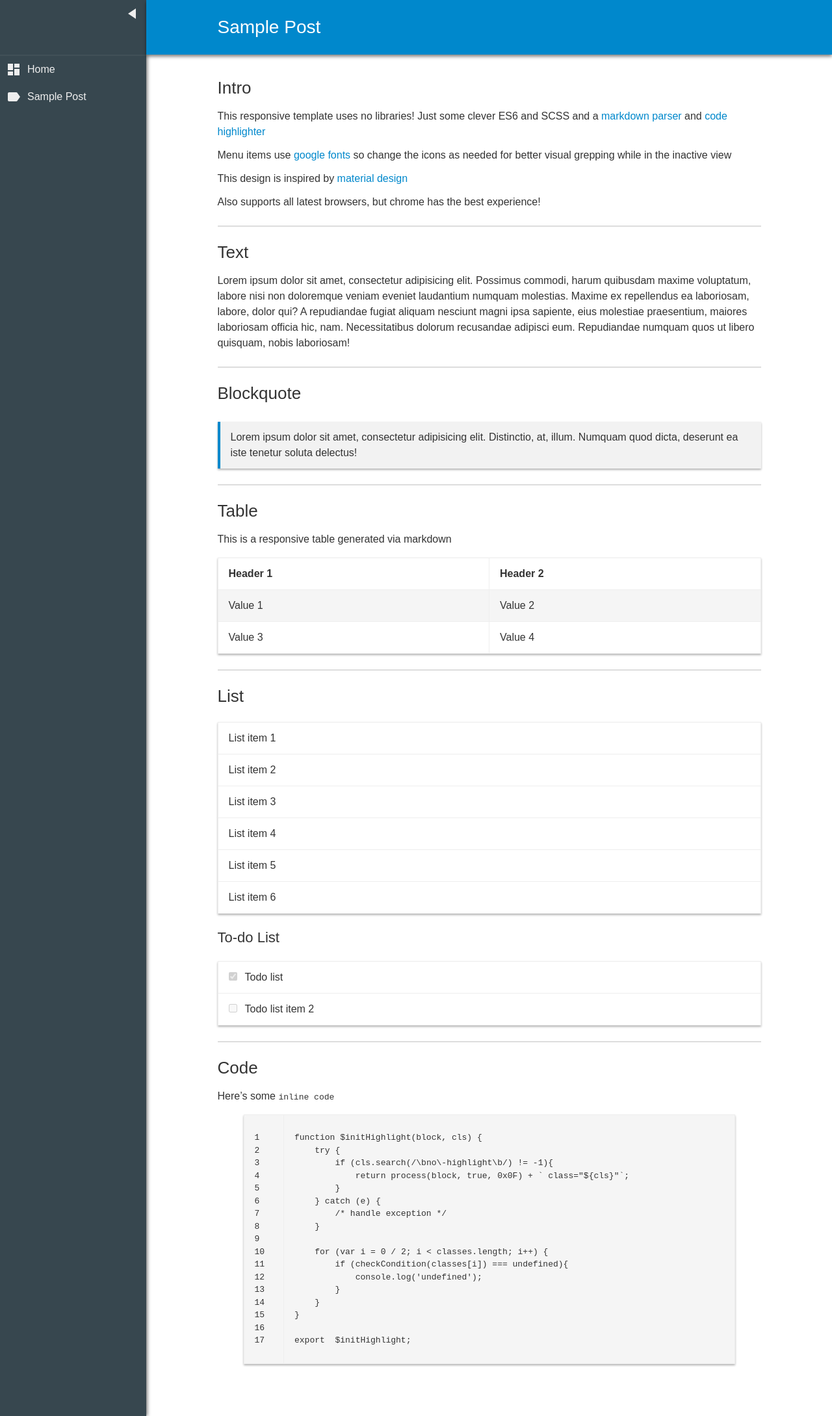
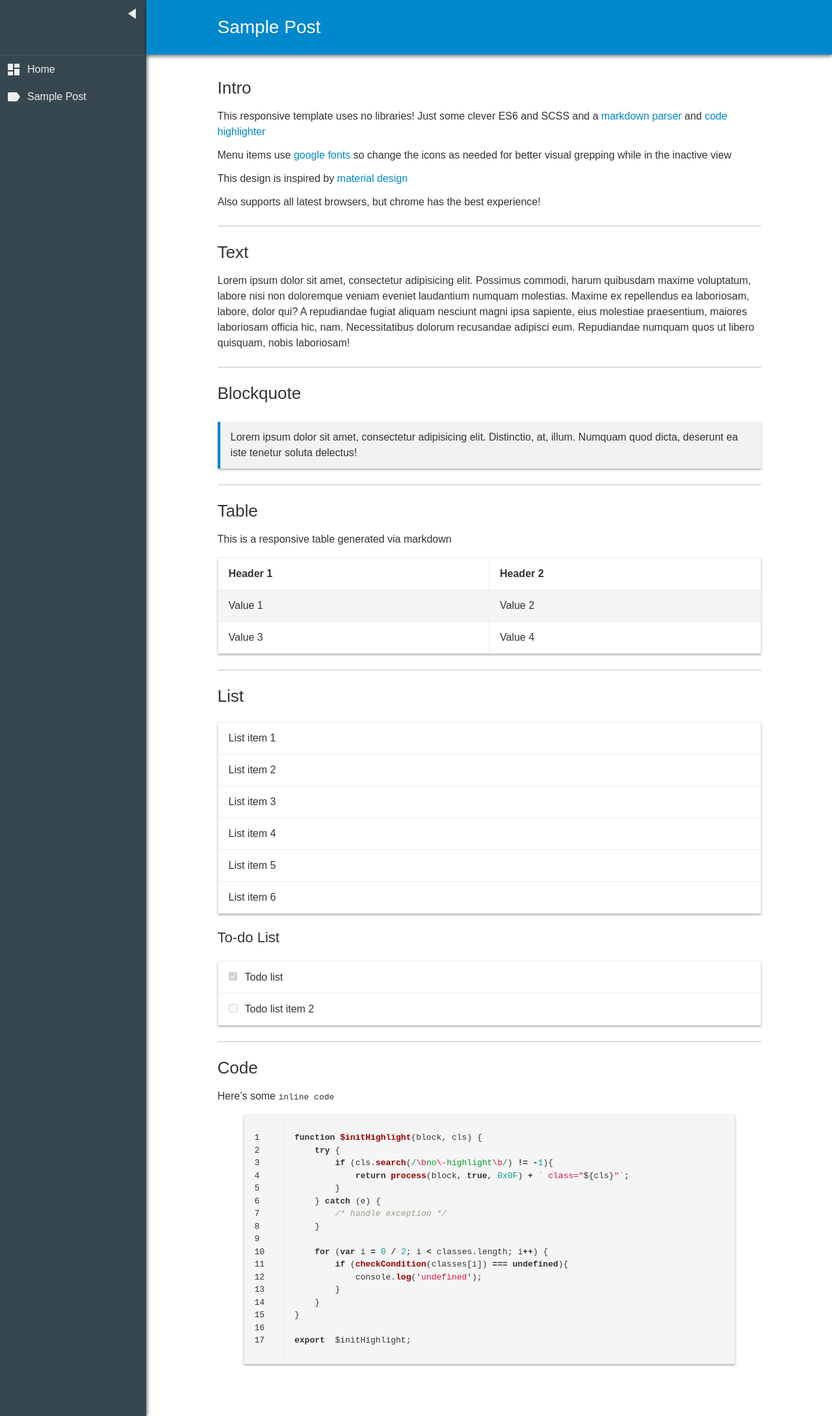
Before and after one commit to zeraphie/zeraphie.github.io, a Jekyll site: the page built from _posts/2017-03-08-sample-post.md, in a window 1280 px wide. Shown: the whole page at 65% size. Built offline with Jekyll 4.4.1, drawn with Linux system fonts in a browser that asks for light colours; comment, search, counter and statistics services are not loaded.

Commit message:
Update main.scss

```diff
--- a/css/main.scss
+++ b/css/main.scss
@@ -1,5 +1,7 @@
 ---
 ---
+
+@import "syntax";
 
 $bezier: cubic-bezier(0.4, 0.0, 0.2, 1);
 $touchSize: 42px;
```
